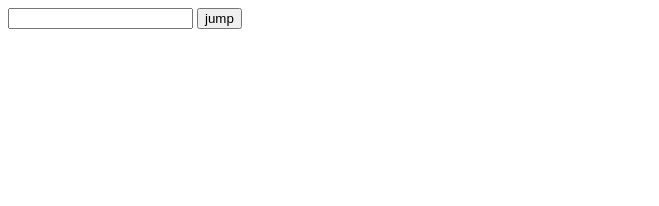
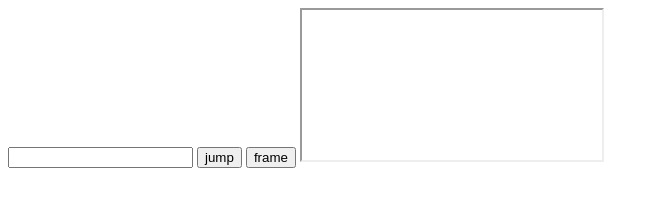
Before and after one commit to Searchstars/URL_Custom_Jump, a plain HTML site: page index.html in a window 1280 px wide. Shown: the whole page, without its empty margins (0-659 px from the left). Drawn offline with Linux system fonts and the light colour scheme.

Commit message:
Update index.html

```diff
--- a/index.html
+++ b/index.html
@@ -1,7 +1,12 @@
 <input id="a"></input>
 <button onclick="jump()">jump</button>
+<button onclick="frame()">frame</button>
+<iframe id="f" src=""/>
 <script>
 function jump(){
         window.open(a.value)
     }
+function frame(){
+        f.src = a.value
+}
 </script>
```
